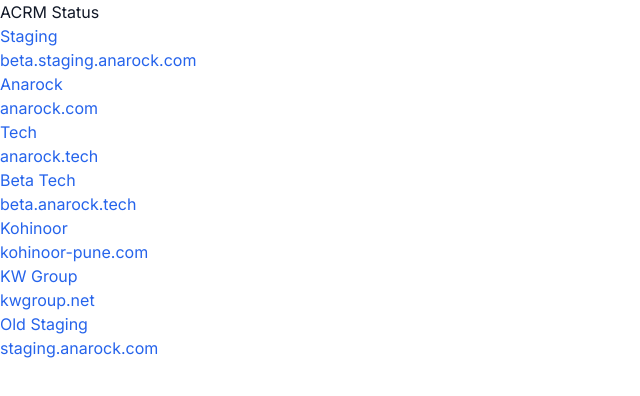
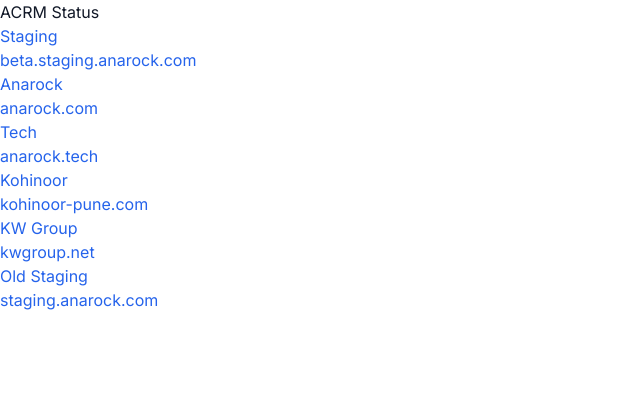
Before and after one commit to zhirzh/acrm-status, a Next.js app: page /tenants in a window 1280 px wide. Shown: the top 396 px of the page, without its empty margins (0-640 px from the left). Built offline with nearby package versions, Linux system fonts and the light colour scheme.

Commit message:
remove domain beta.anarock.tech

```diff
--- a/src/constants.ts
+++ b/src/constants.ts
@@ -4,7 +4,6 @@
   { id: 'staging', name: 'Staging', domain: 'beta.staging.anarock.com' },
   { id: 'anarock', name: 'Anarock', domain: 'anarock.com' },
   { id: 'tech', name: 'Tech', domain: 'anarock.tech' },
-  { id: 'beta-tech', name: 'Beta Tech', domain: 'beta.anarock.tech' },
   { id: 'kohinoor', name: 'Kohinoor', domain: 'kohinoor-pune.com' },
   { id: 'kw', name: 'KW Group', domain: 'kwgroup.net' },
   { id: 'old-staging', name: 'Old Staging', domain: 'staging.anarock.com' },
```
